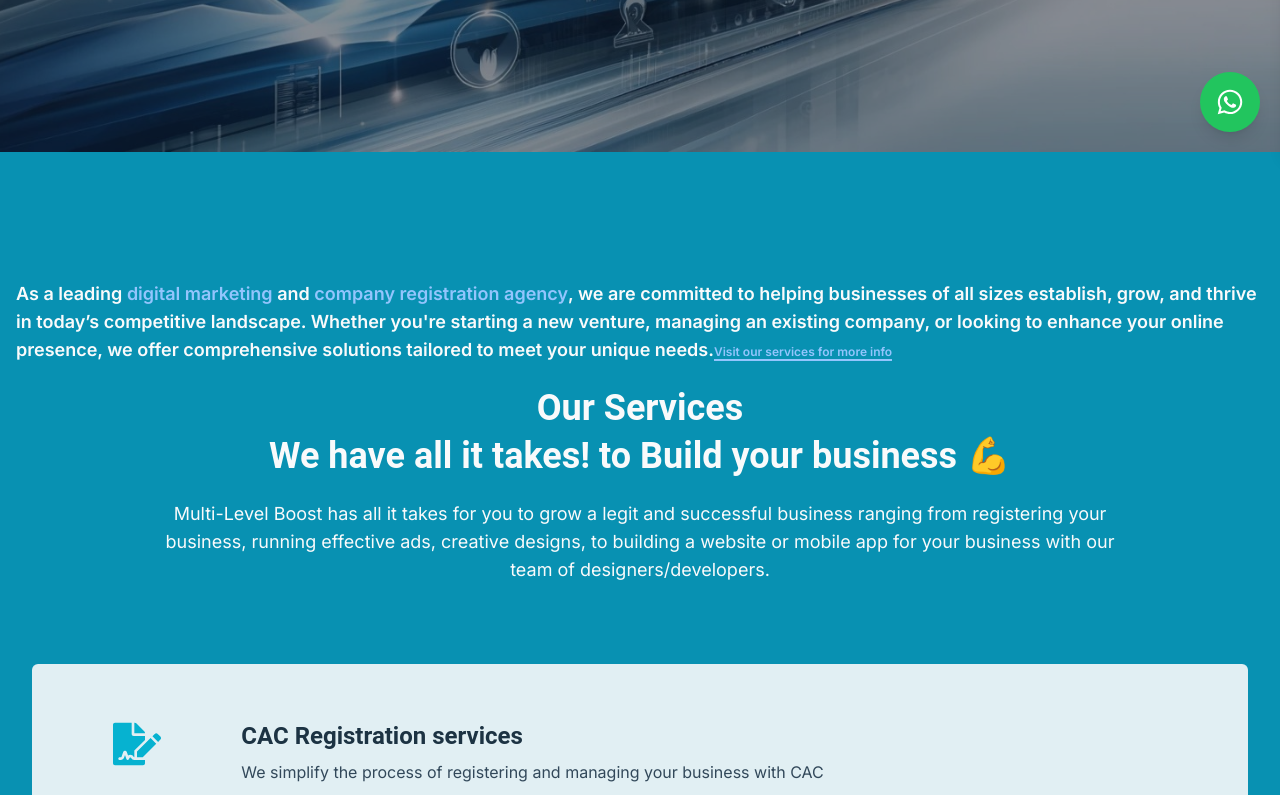
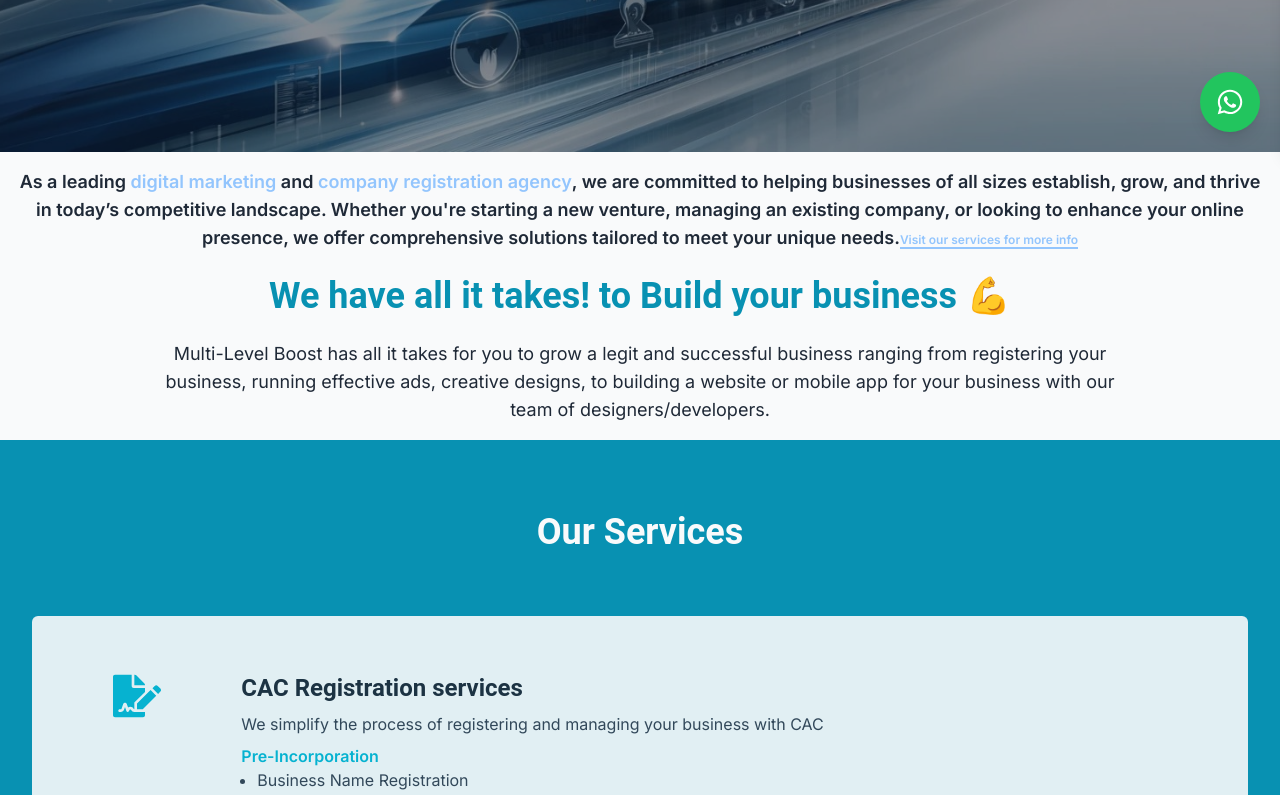
Before and after one commit to elijahkelechi/mlb_frontend, a React (Vite) app: page / in a window 1280 px wide. Shown: the part 648-1443 px from the top of the page. Built offline with nearby package versions, Linux system fonts and the light colour scheme.

Commit message:
I commit

```diff
--- a/src/pages/Home.jsx
+++ b/src/pages/Home.jsx
@@ -291,8 +291,8 @@ const Home = () => {
         </div>
       </motion.div>
 
-      <div className="relative pt-20 pb-4 mt-8 md:mt-0">
-        <p className="text-sm p-4 rounded-md text-gray-50 leading-relaxed md:text-sm lg:text-lg font-sans md:mt-8 font-semibold">
+      <div className="relative text-center  pb-4  md:mt-0 bg-gray-50">
+        <h3 className="text-sm p-4 rounded-md text-gray-800 leading-relaxed md:text-sm lg:text-lg font-sans font-semibold">
           As a leading{" "}
           <span className="font-extrabold text-lg text-blue-300">
             digital marketing
@@ -312,14 +312,12 @@ const Home = () => {
           >
             Visit our services for more info
           </Link>
-        </p>
-        <h1 className="text-2xl lg:text-4xl md:3xl px-8 pt-2 lg:px-36 md:px-20 text-center font-heading font-bold text-gray-50">
-          Our Services
-        </h1>
-        <h1 className="text-xl lg:text-4xl md:2xl px-8 pt-2 lg:px-36 md:px-20 text-center font-heading font-bold text-gray-50">
+        </h3>
+
+        <h1 className="text-xl lg:text-4xl md:2xl px-8 pt-2 lg:px-36 md:px-20 text-center font-heading font-bold text-cyan-600">
           We have all it takes! to Build your business 💪
         </h1>
-        <p className="text-center leading-relaxed text-sm md:text-lg px-6 md:px-24 lg:px-40 text-gray-50 mt-4 md:mt-6 font-sans">
+        <p className="text-center leading-relaxed text-sm md:text-lg px-6 md:px-24 lg:px-40 text-gray-800 mt-4 md:mt-6 font-sans">
           Multi-Level Boost has all it takes for you to grow a legit and
           successful business ranging from registering your business, running
           effective ads, creative designs, to building a website or mobile app
@@ -334,6 +332,9 @@ const Home = () => {
         />
 
         <div className="relative mt-0 md:mt-16 cards-div mx-8 grid gap-8 lg:gap-16 grid-cols-1 lg:grid-cols-1 text-center justify-center">
+          <h1 className="text-2xl lg:text-4xl md:3xl px-8 pt-2 lg:px-36 md:px-20 text-center font-heading font-bold text-gray-50">
+            Our Services
+          </h1>
           {cards.map((card, index) => (
             <div
               key={card.id}
```
